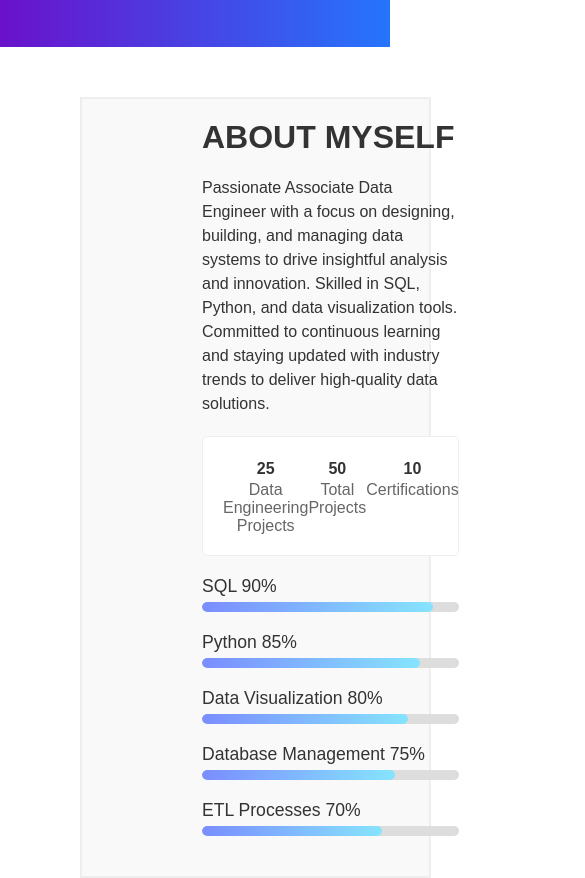
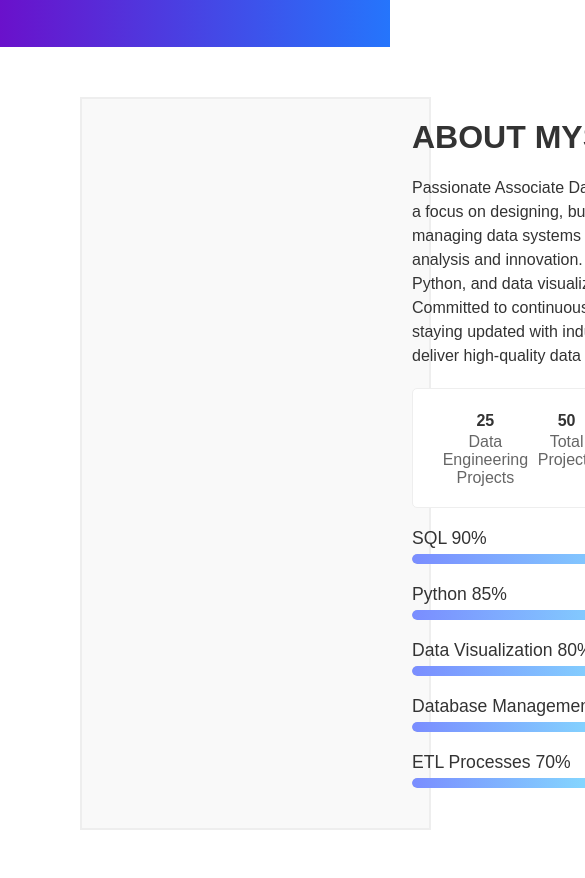
Before and after one commit to 77-Ismail/ismailkhan, a website: page index.html in a window 390 px wide. Shown: the part 596-1474 px from the top of the page, 585 px wide, since content can reach past the window. Drawn offline with Linux system fonts and the light colour scheme.

Commit message:
Update style.css

```diff
--- a/style.css
+++ b/style.css
@@ -364,12 +364,12 @@ footer {
 
     .about-content {
         flex-direction: column;
-        margin-left: 50px;
+        margin-left: 10px;
     }
 
     .about-text, .skills {
         width: 100%;
-        margin-left: 50px;
+        margin-left: 300px;
     }
 
     .skills {
```
